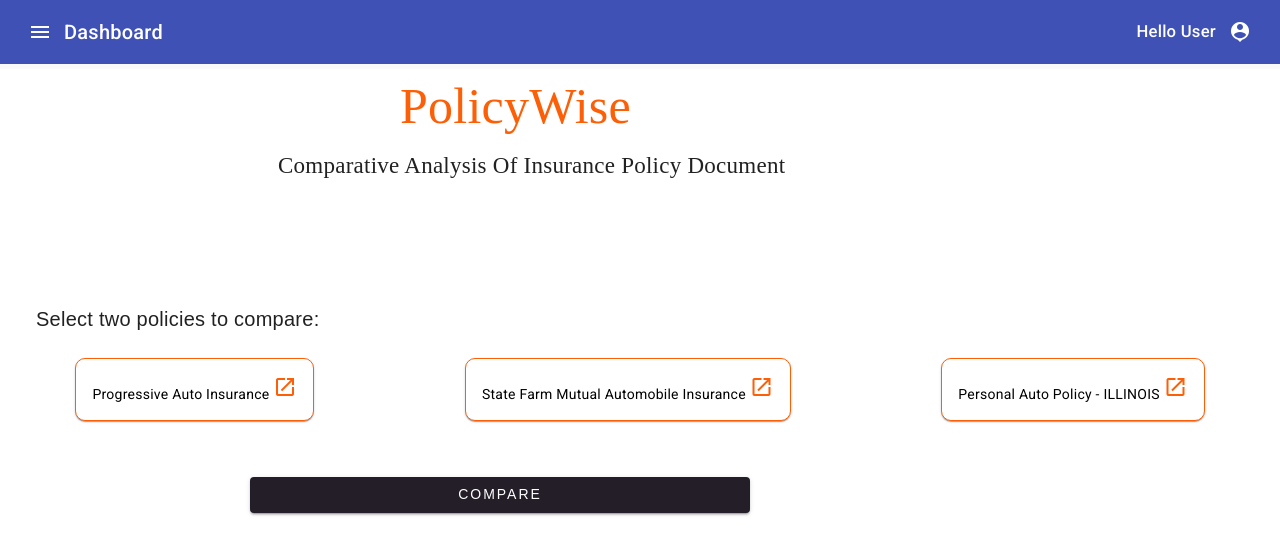
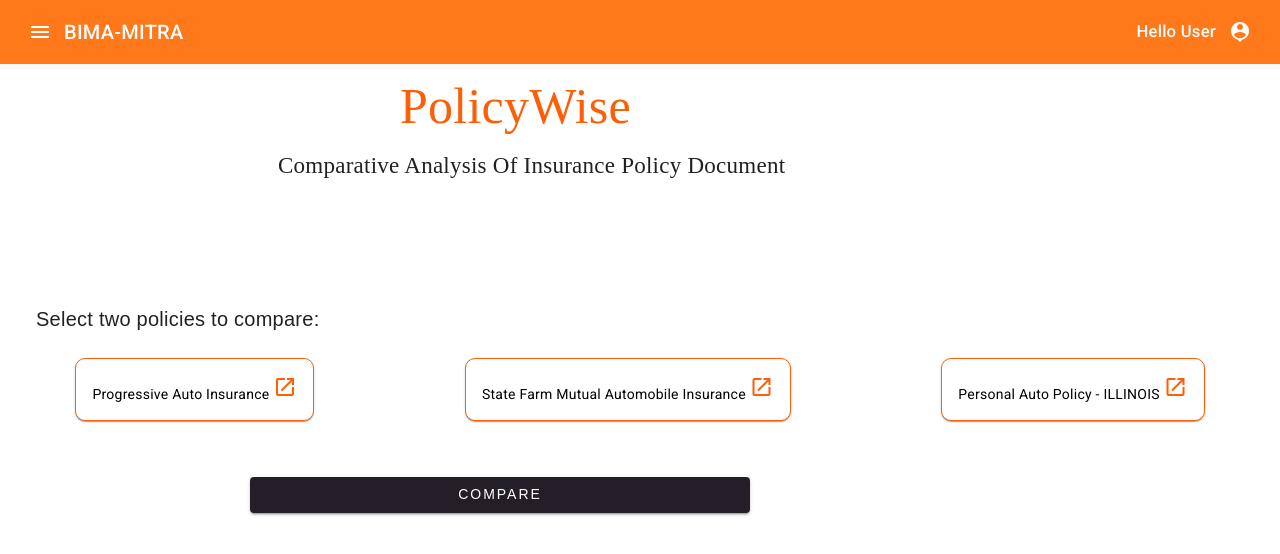
Before and after one commit to akshayagrawal8292/semicolons, an Angular app: page /policywise/selectPolicy in a window 1280 px wide. Shown: the top 554 px of the page. Built offline with nearby package versions, Linux system fonts and the light colour scheme.

Commit message:
Change header color

```diff
--- a/src/app/app.component.ts
+++ b/src/app/app.component.ts
@@ -13,47 +13,23 @@ export class AppComponent {
   opened = false;
 
   toggle(): void {
-    if(this.matDrawer?.opened)
-    {
-      this.matDrawer?.close()
-      this.opened=false
-    }else
-    {
-      this.opened =true;
-      this.matDrawer?.open()
+    if (this.matDrawer?.opened) {
+      this.matDrawer?.close();
+      this.opened = false;
+    } else {
+      this.opened = true;
+      this.matDrawer?.open();
     }
-
-
   }
 
-constructor(){
-
-}
+  constructor() {}
 
   menu: any = [
     {
       title: 'Home',
       icon: 'home',
-      link: '/home',
-      color: '#ff7f0e',
-    },
-    {
-      title: 'Statistics',
-      icon: 'bar_chart',
       color: '#ff7f0e',
       subMenu: [
-        {
-          title: 'Sales',
-          icon: 'money',
-          link: '/sales',
-          color: '#ff7f0e',
-        },
-        {
-          title: 'Customers',
-          icon: 'people',
-          color: '#ff7f0e',
-          link: '/customers',
-        },
         {
           title: 'Policywise',
           icon: 'policy',
--- a/src/app/components/header/header.component.css
+++ b/src/app/components/header/header.component.css
@@ -4,8 +4,14 @@
 
 .title {
   cursor: pointer;
+  color: white;
+}
+
+.header {
+  background-color: rgb(268, 121, 26);
 }
 
 .welcome-text {
   font-size: smaller;
+  color: white;
 }
--- a/src/app/components/header/header.component.html
+++ b/src/app/components/header/header.component.html
@@ -1,15 +1,15 @@
-<mat-toolbar color="primary">
+<mat-toolbar class="header">
   <button (click)="menuToggled.emit()" mat-icon-button>
-      <mat-icon>menu</mat-icon>
+    <mat-icon class="title">menu</mat-icon>
   </button>
-    <span class="title" routerLink="/">Dashboard</span>
+  <span class="title" routerLink="/">BIMA-MITRA</span>
   <span class="spacer"></span>
   <span class="welcome-text">Hello User</span>
   <button mat-icon-button [matMenuTriggerFor]="menu">
-      <mat-icon>person_pin</mat-icon>
+    <mat-icon class="title">person_pin</mat-icon>
   </button>
   <mat-menu #menu="matMenu">
-      <button mat-menu-item >
+    <button mat-menu-item>
       <span>Logout</span>
     </button>
   </mat-menu>
--- a/src/app/components/menu/menu.component.css
+++ b/src/app/components/menu/menu.component.css
@@ -47,5 +47,5 @@
 
 .active {
   background: #94a5ff33 !important;
-    border-left: 4px solid #3f51b5;
+  border-left: 4px solid rgb(253, 95, 7) !important;
 }
```
Also changed, not shown: src/styles.css (+10 -4 lines). Lines whose indentation alone changed are shown as unchanged.
